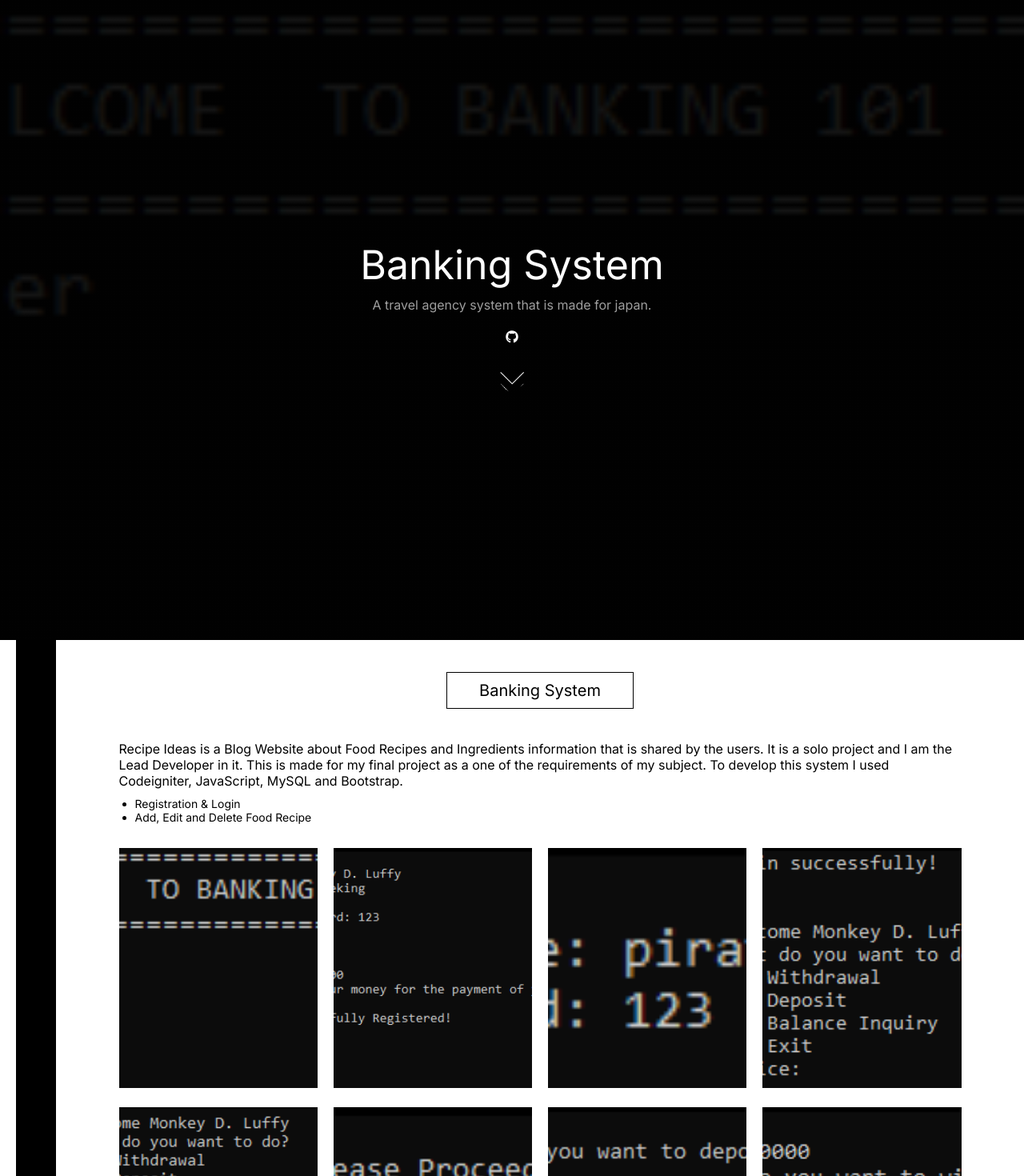
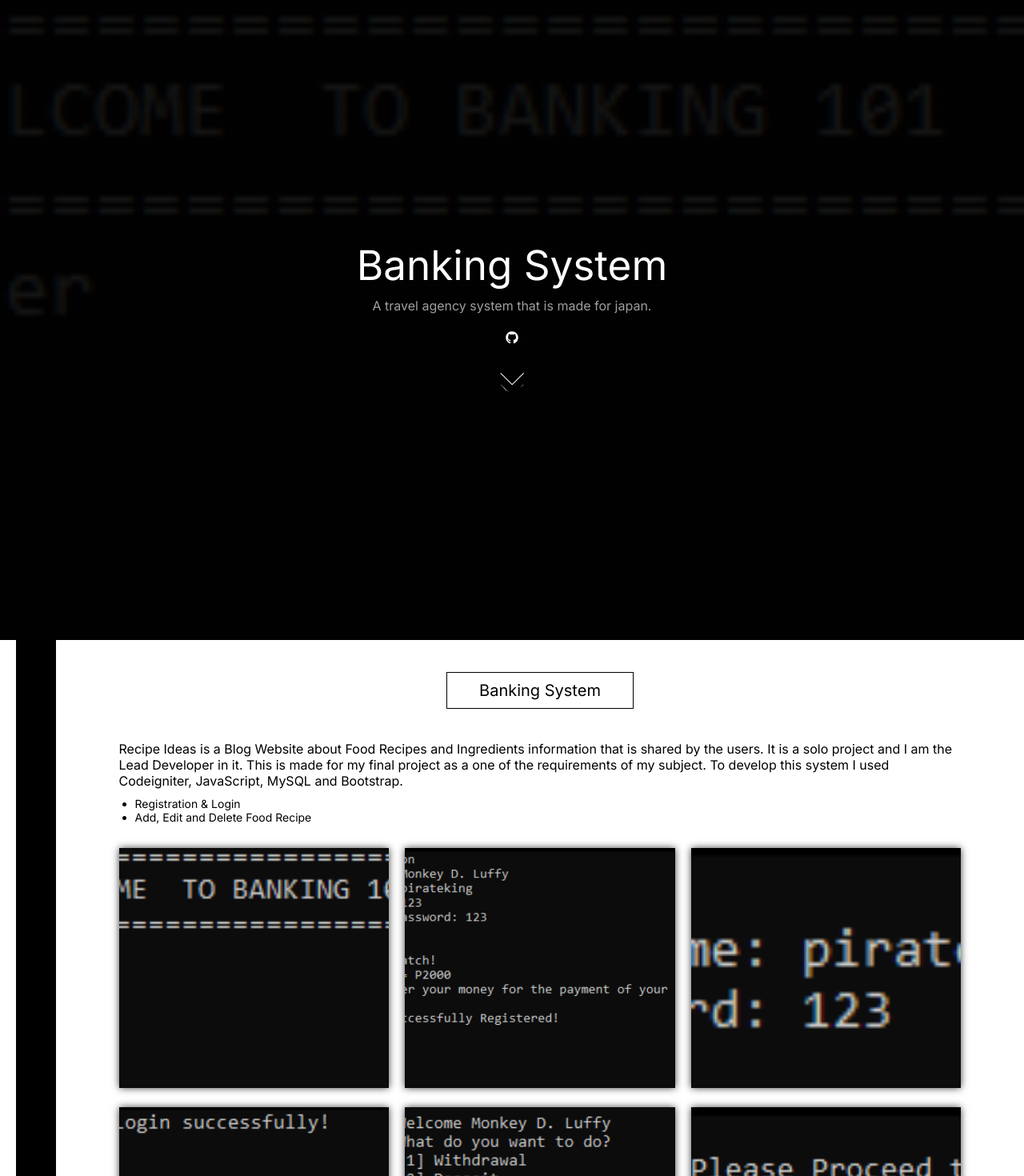
Before and after one commit to ajcandelariaa/reactjs-my-portfolio, a React (Create React App) app: page /projects/banking-system in a window 1280 px wide. Shown: the top 1470 px of the page at 80% size. Built offline with nearby package versions, Linux system fonts and the light colour scheme.

Commit message:
Project Page Modified

```diff
--- a/src/components/achievements/achievement/Achievement.module.css
+++ b/src/components/achievements/achievement/Achievement.module.css
@@ -1,26 +1,26 @@
-.achievement_grid{
+.achievement_grid {
   display: grid;
   grid-template-columns: 1fr 1fr;
   align-items: center;
   gap: 10px;
 }
-.achievement_grid img{
+.achievement_grid img {
   width: 100%;
 }
-.achievement_info .achievement_title{
+.achievement_info .achievement_title {
   font-size: 20px;
   margin-bottom: 5px;
 }
-.achievement_info .achievement_sub{
+.achievement_info .achievement_sub {
   font-size: 12px;
-    color: #A0A0A0;
+  color: #a0a0a0;
 }
-.achievement_info .achievement_buttons{
+.achievement_info .achievement_buttons {
   margin-top: 10px;
   display: flex;
   gap: 5px;
 }
-.achievement_info .achievement_buttons button{
+.achievement_info .achievement_buttons button {
   font-size: 12px;
   color: white;
   background: black;
@@ -28,13 +28,13 @@
   padding: 5px 10px;
   border-radius: 8px;
   cursor: pointer;
-    transition: background .5s, color .5s;
+  transition: background 0.5s, color 0.5s;
 }
-.achievement_info .achievement_buttons button:hover{
+.achievement_info .achievement_buttons button:hover {
   background: white;
   color: black;
 }
-.achievement_info .achievement_buttons a{
+.achievement_info .achievement_buttons a {
   font-size: 12px;
   color: white;
   text-decoration: none;
@@ -44,9 +44,9 @@
   align-items: center;
   padding: 5px 10px;
   border-radius: 8px;
-    transition: background .5s, color .5s;
+  transition: background 0.5s, color 0.5s;
 }
-.achievement_info .achievement_buttons a:hover{
+.achievement_info .achievement_buttons a:hover {
   background: white;
   color: black;
 }
--- a/src/components/achievements/achievements/Achievements.module.css
+++ b/src/components/achievements/achievements/Achievements.module.css
@@ -4,7 +4,7 @@
 .wrapper{
     width: min(90%, 93.75rem);
     margin-inline: auto;
-    padding: 70px 0px;
+    padding: 50px 0px;
     color: white;
 }
 .heading{
@@ -15,7 +15,7 @@
     display: grid;
     grid-template-columns: repeat(3, 1fr);
     gap: 50px;
-    margin-top: 80px;
+    margin-top: 50px;
 }
 
 
@@ -25,7 +25,7 @@
     }
 }
 
-@media only screen and (max-width: 900px){
+@media only screen and (max-width: 800px){
     .images_grid{
         grid-template-columns: repeat(1, 1fr);
         justify-content: center;
--- a/src/components/contact/Contact.js
+++ b/src/components/contact/Contact.js
@@ -65,7 +65,7 @@ function Contact() {
 
     emailjs.sendForm('service_dhbbmif', 'template_v6zpu9h', form.current, 'FMt_aKPxYCGQvy8GB')
       .then((result) => {
-          console.log(result.text);
+        alert("Message sent!");
       }, (error) => {
           console.log(error.text);
       });
@@ -88,6 +88,7 @@ function Contact() {
         <form ref={form} onSubmit={handleForm}>
           <div className={style.form_inputs}>
             <motion.input
+              required
               ref={ref2}
               animate={controls2}
               initial="hidden"
@@ -99,6 +100,7 @@ function Contact() {
               name="name"
             />
             <motion.input
+              required
               ref={ref3}
               animate={controls3}
               initial="hidden"
@@ -110,6 +112,7 @@ function Contact() {
               name="email"
             />
             <motion.input
+              required
               ref={ref4}
               animate={controls4}
               initial="hidden"
@@ -121,6 +124,7 @@ function Contact() {
               name="subject"
             />
             <motion.textarea
+              required
               ref={ref5}
               animate={controls5}
               initial="hidden"
--- a/src/components/contact/Contact.module.css
+++ b/src/components/contact/Contact.module.css
@@ -1,7 +1,7 @@
 .container {
   width: min(90%, 93.75rem);
   margin-inline: auto;
-  padding: 70px 0px;
+  padding: 50px 0px;
   color: black;
 }
 .heading {
@@ -14,7 +14,7 @@
     width: min(95%, 53.75rem);
     margin-inline: auto;
     row-gap: 10px;
-    margin-top: 30px;
+    margin-top: 50px;
 }
 .input{
     background-color: #dbdbdb;
--- a/src/components/footer/Footer.module.css
+++ b/src/components/footer/Footer.module.css
@@ -2,10 +2,11 @@
     background-color: black;
     color: #959595;
     text-align: center;
-    padding: 70px 0px;
+    padding: 50px 0px;
 }
 .social_media_icons{
     display: flex;
+    flex-wrap: wrap;
     column-gap: 30px;
     justify-content: center;
 }
@@ -20,7 +21,7 @@
     margin-top: 20px;
 }
 .links a{
-    font-size: 14px;
+    font-size: 0.8rem;
     cursor: pointer;
 }
 .links a:hover{
@@ -28,5 +29,5 @@
 }
 .info p{
     margin-top: 20px;
-    font-size: 12px;
+    font-size: 0.7rem;
 }
--- a/src/components/navbar/Navbar.js
+++ b/src/components/navbar/Navbar.js
@@ -12,13 +12,13 @@ function Navbar({ navbar, mobileSize }) {
   };
 
   const fadeL = {
-    hidden: { opacity: 0, x: -100 },
-    visible: { opacity: 1, x: 0 },
+    hidden: { opacity: 0, y: 100 },
+    visible: { opacity: 1, y: 0 },
   };
 
   const fadeR = {
-    hidden: { opacity: 0, x: 100 },
-    visible: { opacity: 1, x: 0 },
+    hidden: { opacity: 0, y: 100 },
+    visible: { opacity: 1, y: 0 },
   };
 
   const hamburgerClicked = () => {
@@ -44,7 +44,7 @@ function Navbar({ navbar, mobileSize }) {
                   transition={{ duration: 1, delay: 0.1 }}
                   className={style.mob_nav_logo}
                 >
-                  <img src={logo} />
+                  <img src={logo} alt={logo}/>
                 </motion.div>
                 <div
                   className={`${style.mob_nav_link} ${
--- a/src/components/projects/project/Project.module.css
+++ b/src/components/projects/project/Project.module.css
@@ -7,6 +7,9 @@
   text-align: center;
   cursor: pointer;
   background: black;
+  box-shadow: 0px 0px 9px 0px rgba(0,0,0,0.75);
+  -webkit-box-shadow: 0px 0px 9px 0px rgba(0,0,0,0.75);
+  -moz-box-shadow: 0px 0px 9px 0px rgba(0,0,0,0.75);
 }
 .hovereffect .overlay {
   width: 100%;
@@ -60,20 +63,20 @@
   -webkit-transform: translate3d(0, 0, 0);
   transform: translate3d(0, 0, 0);
 }
-.project_name{
+.project_name {
   text-align: center;
-  color: #A6A6A6;
+  color: #a6a6a6;
   font-size: 20px;
 }
-.project_languages{
+.project_languages {
   display: flex;
   flex-wrap: wrap;
   column-gap: 10px;
 }
-.project_languages p{
+.project_languages p {
   font-size: 12px;
-  background-color: #2B2B2B;
-  color: #A6A6A6;
+  background-color: #2b2b2b;
+  color: #a6a6a6;
   padding: 3px 10px;
   border-radius: 50px;
 }
--- a/src/components/projects/projects/Projects.module.css
+++ b/src/components/projects/projects/Projects.module.css
@@ -1,7 +1,7 @@
 .container {
   width: min(90%, 93.75rem);
   margin-inline: auto;
-  padding: 70px 0px;
+  padding: 50px 0px;
   color: black;
 }
 .heading {
--- a/src/pages/project/Project.js
+++ b/src/pages/project/Project.js
@@ -47,6 +47,7 @@ function Project() {
           height: "100vh",
         }}
       >
+        <div className={style.project_container}>
           <div className={style.project_introduction}>
             <div>
               <motion.p
@@ -105,6 +106,7 @@ function Project() {
             </div>
           </div>
         </div>
+      </div>
       <div className={`${style.project_grid} bottom`}>
         <div className={style.sidebar}></div>
         <div className={style.project_info}>
--- a/src/pages/project/Project.module.css
+++ b/src/pages/project/Project.module.css
@@ -1,3 +1,7 @@
+.project_container{
+  width: min(90%, 93.75rem);
+  margin-inline: auto;
+}
 .project_introduction {
   display: grid;
   align-items: center;
@@ -6,7 +10,7 @@
   text-align: center;
 }
 .project_title {
-  font-size: 50px;
+  font-size: 3.2rem;
   color: #fff;
 }
 .project_desc {
@@ -73,8 +77,10 @@
   object-fit: cover;
   cursor: pointer;
   transform-style: scale(1);
+  box-shadow: 0px 0px 9px 0px rgba(0,0,0,0.75);
+  -webkit-box-shadow: 0px 0px 9px 0px rgba(0,0,0,0.75);
+  -moz-box-shadow: 0px 0px 9px 0px rgba(0,0,0,0.75);
 }
-
 .project_images img:hover {
   transform-style: scale(1.2);
 }
@@ -83,3 +89,21 @@
   font-size: 14px;
   margin-top: 10px;
 }
+
+@media only screen and (max-width: 1300px){
+  .project_images{
+      grid-template-columns: repeat(3, 1fr);
+  }
+}
+
+@media only screen and (max-width: 900px){
+  .project_images{
+      grid-template-columns: repeat(2, 1fr);
+  }
+}
+
+@media only screen and (max-width: 600px){
+  .project_images{
+      grid-template-columns: repeat(1, 1fr);
+  }
+}
```
Lines whose indentation alone changed are shown as unchanged.
